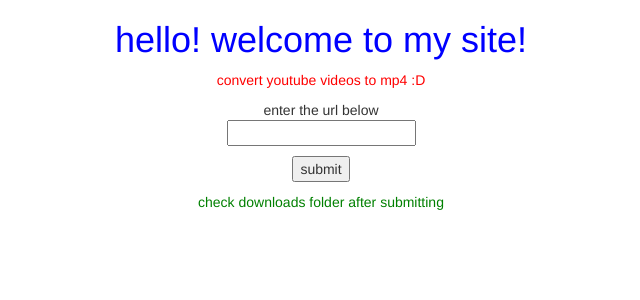
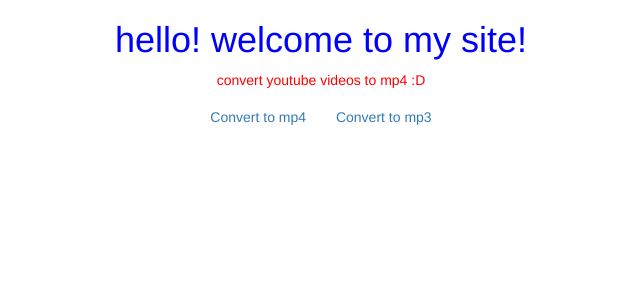
Before and after one commit to tinycoder2/yt2mp34-python, a Flask app: template templates/index.html in a window 1280 px wide. Shown: the top 300 px of the page, without its empty margins (319-959 px from the left). Run offline with Flask 2, Linux system fonts and the light colour scheme; the template is opened without the code that fills it, so the values that code supplies are empty; parts of the project's set-up code (start-up, migrations or seed data) failed here and were passed over; some libraries are stand-ins or nearby versions.

Commit message:
display error message

```diff
--- a/app.py
+++ b/app.py
@@ -26,37 +26,22 @@ Bootstrap(app)
 def aboutMe():
     return redirect("https://tinycoder2.github.io/pimbuOS/")
 
-# def ytConv(url):
-#     downloadFolder = str(Path.home() / "Downloads")
-#     # print(downloadFolder)
-#     # print(url)
-#     obj=YouTube(url)
-#     stream = obj.streams.get_highest_resolution()
-#     stream.download(downloadFolder)
-#     print("downloaded")
-
-# @app.route('/form')
-# def form():
-#    return render_template("get_url.html")
-
-
-@app.route('/t0_mp4', methods = ['GET','POST'])
+@app.route('/to_mp4', methods = ['GET','POST'])
 def toMp4():
     if request.method == 'POST':
         url = request.form['url']
         try:
-            # ytConv(url)
             downloadFolder = str(Path.home() / "Downloads")
             obj=YouTube(url)
         except Exception as error:
-            return_message = str(error)
-            return(return_message)
+            return_message = "Error : " + str(error) + " Try again !"
+            return render_template("to_mp4.html",return_message=return_message)
         else:
             stream = obj.streams.get_highest_resolution()
             stream.download(downloadFolder)
             return redirect(url_for('success'))
     else:
-      return render_template("get_url.html")
+      return render_template("to_mp4.html")
 
 @app.route("/success")
 def success():
--- a/templates/index.html
+++ b/templates/index.html
@@ -17,13 +17,11 @@
         <h1 style="color:blue;">hello! welcome to my site!</h1>
         <p style="color:red;">convert youtube videos to mp4 :D</p>
 
-        <form action="{{ url_for ('toMp4') }}" method="POST">
-            enter the url below<br>
-            <p><input type="text" name="url" /></p>
-            <p><input type="submit" value="submit" /></p>
-            <p style="color:green;">check downloads folder after submitting</p>
+        <a href="/to_mp4" class="btn btn-outline-info" role="button">Convert to mp4</a>
+        <a href="#" class="btn btn-outline-info" role="button">Convert to mp3</a>
 
-        </form>
+
+
     </div>
 </body>
 
```
Also changed, not shown: templates/to_mp4.html (added, +28 -0 lines).
